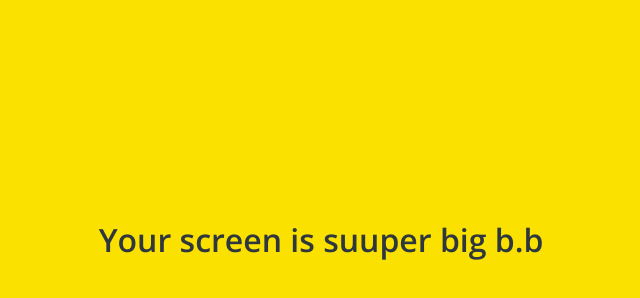
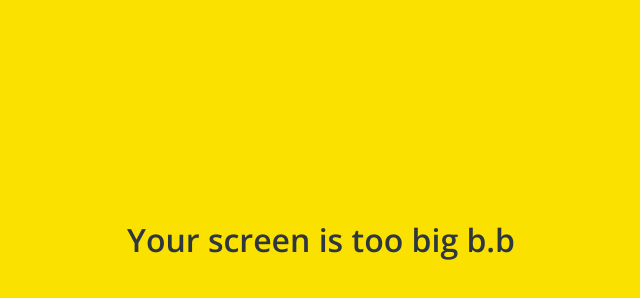
Before and after one commit to 93jm/kokoa-clone-2020, a plain HTML site: page friends.html in a window 1280 px wide. Shown: the part 160-458 px from the top of the page, without its empty margins (319-959 px from the left). Drawn offline with nearby package versions, Linux system fonts and the light colour scheme.

Commit message:
too
branch testing...

```diff
--- a/friends.html
+++ b/friends.html
@@ -103,7 +103,7 @@
     </div>
 
     <div id="no-mobile">
-        <span>Your screen is suuper big b.b</span>
+        <span>Your screen is too big b.b</span>
     </div>
 
 
```
